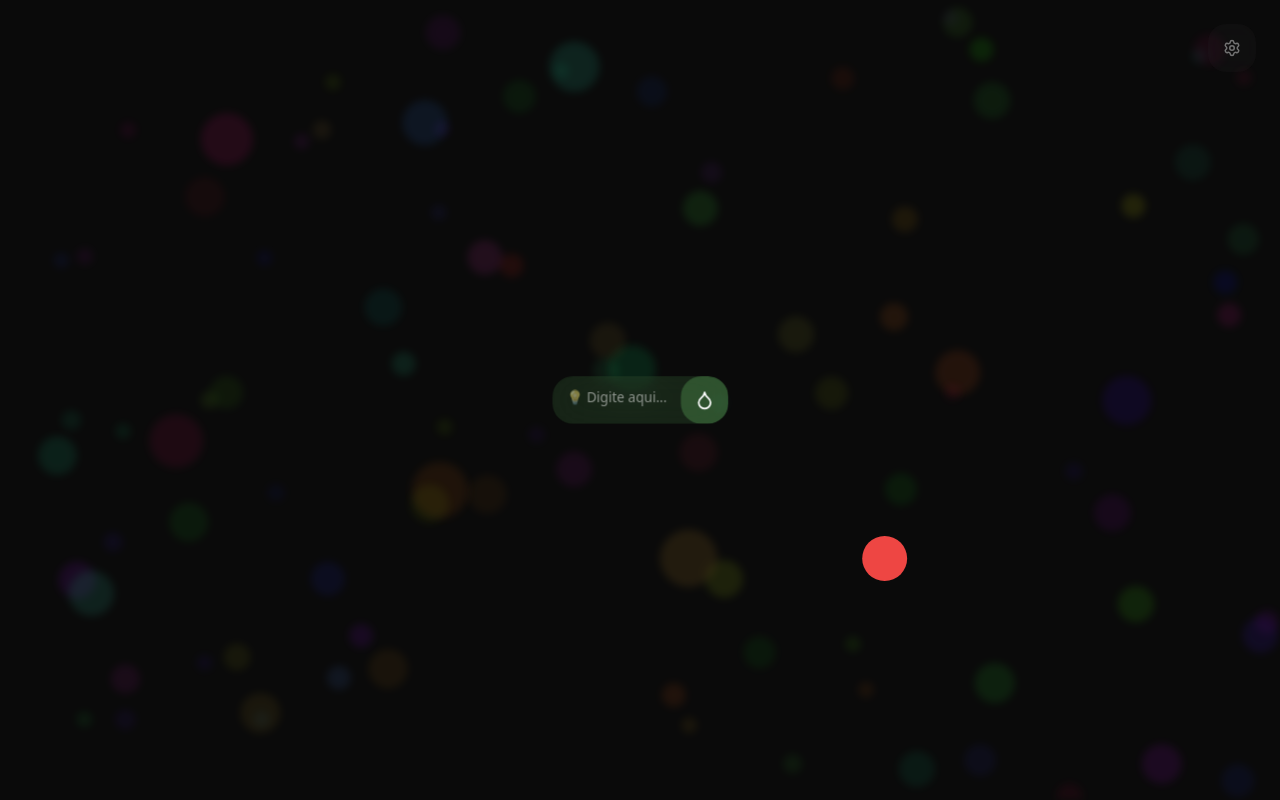
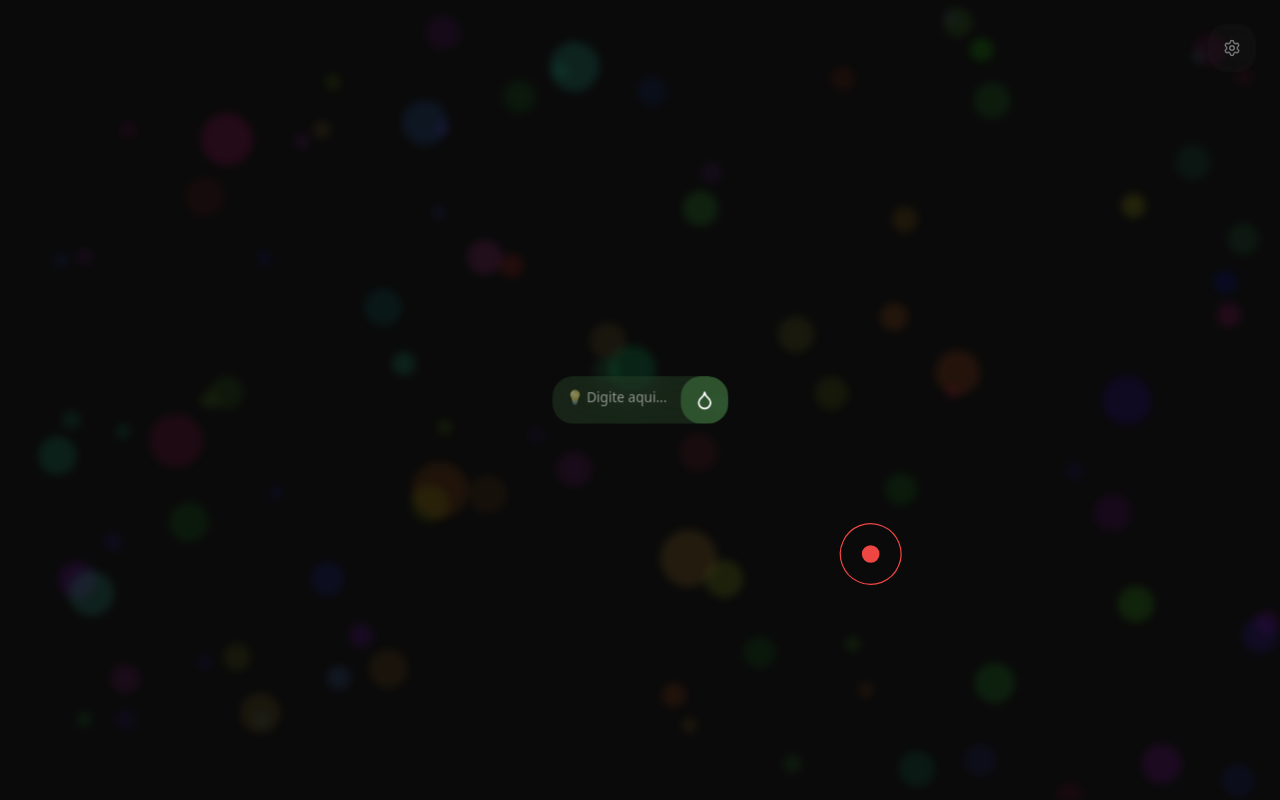
Before and after one commit to androsgithub/dropidea, a React (Vite) app: page / in a window 1280 px wide. Both pictures are taken after typing "Sample" into the empty fields and a click on the button 677 px from the left and 400 px from the top of the page. Built offline with nearby package versions, Linux system fonts and the light colour scheme; a web font is replaced by a local one.

Commit message:
feat: Refactor ParticleProgress and ParticleButton for improved animation and visual effects

```diff
--- a/src/components/Floating/Particle/ParticleProgress.tsx
+++ b/src/components/Floating/Particle/ParticleProgress.tsx
@@ -1,4 +1,3 @@
-import Color from 'color';
 import { motion, useAnimationFrame, useMotionValue } from 'framer-motion';
 
 type ParticleProgressProps = {
@@ -6,47 +5,40 @@ type ParticleProgressProps = {
   baseColor?: string;
   size?: number;
 };
-export function ParticleProgress({ percentage = 0, baseColor = '#ffffff', size = 64 }: ParticleProgressProps) {
+
+export function ParticleProgress({ percentage = 0, baseColor = '#ffffff', size = 56 }: ParticleProgressProps) {
   const rotation = useMotionValue(0);
   useAnimationFrame((t) => rotation.set(((t / 1000) * 30) % 360));
 
-  const progressAngle = (percentage / 100) * 360;
-  const color = Color(baseColor);
-
-  const createGradient = () => {
-    if (progressAngle === 0) return 'transparent';
-    if (percentage === 100) return color.alpha(1).string();
-
-    const maxOpacity = percentage / 100;
-    return `conic-gradient(
-      from 0deg,
-      ${color.alpha(0).string()} 0deg,
-      ${color.alpha(0.5 * maxOpacity).string()} ${progressAngle * 0.25}deg,
-      ${color.alpha(0.7 * maxOpacity).string()} ${progressAngle * 0.5}deg,
-      ${color.alpha(0.9 * maxOpacity).string()} ${progressAngle * 0.75}deg,
-      ${color.alpha(maxOpacity).string()} ${progressAngle}deg,
-      transparent ${progressAngle}deg,
-      transparent 360deg
-    )`;
-  };
+  const radius = size / 2;
+  const strokeWidth = size * 0.02;
+  const normalizedRadius = radius - strokeWidth / 2;
+  const circumference = normalizedRadius * 2 * Math.PI;
+  const strokeDasharray = `${circumference} ${circumference}`;
+  const strokeDashoffset = circumference - (percentage / 100) * circumference;
 
   return (
     <motion.div
-      style={{ rotate: rotation, width: size, height: size }}
-      initial={{ scale: 0.5, opacity: 0 }}
+      style={{ rotate: percentage == 100 ? 0 : rotation, width: size, height: size }}
+      initial={{ scale: 0, opacity: 0 }}
       animate={{ scale: 1, opacity: 1 }}
-      exit={{ scale: 0.5, opacity: 0 }}
-      className="absolute rounded-full"
+      exit={{ scale: 0, opacity: 0 }}
+      className="absolute"
     >
-      <div
-        className="absolute inset-0 rounded-full"
-        style={{
-          background: createGradient(),
-          mask: 'radial-gradient(circle at center, transparent 64%, black 62%, black 100%)',
-          WebkitMask: 'radial-gradient(circle at center, transparent 64%, black 62%, black 100%)'
-        }}
-      />
-      <div className="absolute inset-0 flex items-center justify-center"></div>
+      <svg width={size} height={size}>
+        <circle
+          cx={radius}
+          cy={radius}
+          r={normalizedRadius}
+          fill="none"
+          stroke={baseColor}
+          strokeWidth={strokeWidth}
+          strokeDasharray={strokeDasharray}
+          strokeDashoffset={strokeDashoffset}
+          strokeLinecap="round"
+          transform={`rotate(-90 ${radius} ${radius})`}
+        />
+      </svg>
     </motion.div>
   );
 }
--- a/src/components/Floating/ParticleButton.tsx
+++ b/src/components/Floating/ParticleButton.tsx
@@ -1,6 +1,5 @@
 import Color from 'color';
 import { AnimatePresence, motion, useAnimationFrame, useMotionValue, type Variants } from 'framer-motion';
-import { LoaderCircle } from 'lucide-react';
 import { useMemo, useRef, useState } from 'react';
 import type { Particle } from '../../types/Particle';
 import { ParticleProgress } from './Particle/ParticleProgress';
@@ -14,7 +13,7 @@ interface ParticleButtonProps {
 export function ParticleButton({ particle, style, onClick }: ParticleButtonProps) {
   const x = useMotionValue(0);
   const y = useMotionValue(0);
-  const floatingSize = useMotionValue(42);
+  const floatingScale = useMotionValue(1);
 
   const [isHovered, setIsHovered] = useState(false);
   const [isAnimationEnd, setIsAnimationEnd] = useState(false);
@@ -38,39 +37,41 @@ export function ParticleButton({ particle, style, onClick }: ParticleButtonProps
 
     const time = elapsed.current;
 
-    x.set(Math.cos(time + particle.visual.phase) * 5);
-    y.set(Math.sin(time + particle.visual.phase) * 10);
+    x.set(Math.cos(time + particle.visual.phase) * 20);
+    y.set(Math.sin(time + particle.visual.phase) * 20);
 
-    const pulse = 1 + 0.1 * Math.sin(time * 2 + particle.visual.phase);
-    floatingSize.set(42 * pulse);
+    const pulse = 1 + 0.15 * Math.sin(time * 2 + particle.visual.phase);
+    floatingScale.set(1 * pulse);
   });
   const variants: Variants = {
-    initial: { scale: 0, filter: 'contrast(0%) brightness(0%)', top: `50%`, left: `50%` },
+    initial: { scaleY: 0, scaleX: 0, top: `50%`, left: `50%`, skewX: particle.visual.left > 50 ? 90 : -90 },
     animate: {
-      scale: 1,
+      scaleY: 1,
+      scaleX: 1,
+      skewX: 0,
+      top: `${particle.visual.top}%`,
+      left: `${particle.visual.left}%`,
+      boxShadow: particle.data.insight
+        ? `0 0 32px 4px ${particle.visual.color}`
+        : `0 0 0px 0px ${particle.visual.color}`,
+
+      animation: `${particle.states.generatingInsight && 'var(--animate-pulse)'}`,
       transition: {
         delay,
         duration: 0.5,
         type: 'spring',
         bounce: 0.25,
         mass: 0.5
-      },
-      top: `${particle.visual.top}%`,
-      left: `${particle.visual.left}%`,
-      boxShadow: particle.data.insight
-        ? `0 0 32px 4px ${particle.visual.color}`
-        : `0 0 0px 0px ${particle.visual.color}`,
-      filter: 'contrast(100%) brightness(100%)',
-      animation: `${particle.states.generatingInsight && 'var(--animate-bounce)'}`
+      }
     },
     whileHover: {
-      scale: 1.6,
-      filter: 'contrast(110%) brightness(110%)',
+      scaleY: 1.5,
+      scaleX: 1.5,
       transition: { duration: 0.1, delay: 0 }
     },
     whileTap: {
-      scale: 1.8,
-      filter: 'contrast(130%) brightness(130%)',
+      scaleX: 1.75,
+      scaleY: 1.25,
       boxShadow: `0 0 48px ${particle.visual.color}`,
       transition: { duration: 0.1, delay: 0 }
     }
@@ -79,7 +80,7 @@ export function ParticleButton({ particle, style, onClick }: ParticleButtonProps
   return (
     <motion.button
       onDoubleClick={onClick}
-      className="z-50 flex cursor-pointer items-center justify-center text-xl"
+      className="z-50 flex cursor-pointer items-center justify-center rounded-full p-2 text-xl"
       variants={variants}
       initial="initial"
       animate="animate"
@@ -90,38 +91,32 @@ export function ParticleButton({ particle, style, onClick }: ParticleButtonProps
       onAnimationComplete={() => setIsAnimationEnd(true)}
       style={{
         ...style,
+        scale: floatingScale,
         top: `${particle.visual.top}%`,
         left: `${particle.visual.left}%`,
         backgroundColor: particle.visual.color,
-        borderRadius: '50%',
-        width: floatingSize,
-        height: floatingSize,
         boxShadow: particle.data.insight && `0 0 32px ${particle.visual.color}`,
         x,
         y
       }}
     >
+      {}
       {particle.data.tasks && (
         <ParticleProgress
+          key={particle.data.id}
           percentage={(particle.data.tasks.filter((p) => p.done).length / particle.data.tasks.length) * 100}
           baseColor={particle.visual.color}
         />
       )}
 
-      {particle.states.generatingInsight ? (
-        <LoaderCircle
-          className="animate-spin"
-          color={
-            Color(particle.visual.color).isDark()
-              ? Color(particle.visual.color).white(25).lighten(0.5).hex()
-              : Color(particle.visual.color).black(25).darken(0.5).hex()
+      {particle.visual.icon}
+      <AnimatePresence>{isHovered && <ParticleTooltip particle={particle} />}</AnimatePresence>
+    </motion.button>
+  );
 }
-        />
-      ) : (
-        particle.visual.icon
-      )}
-      <AnimatePresence>
-        {isHovered && (
+
+function ParticleTooltip({ particle }: { particle: Particle }) {
+  return (
     <motion.div
       initial={{ opacity: 0, y: 40, scaleY: 0, scaleX: 2, rotate: '45deg' }}
       animate={{ opacity: 1, y: 0, scaleY: 1, scaleX: 1, rotate: '0deg' }}
@@ -132,15 +127,13 @@ export function ParticleButton({ particle, style, onClick }: ParticleButtonProps
         bounce: 1,
         mass: 0.5
       }}
-            className="pointer-events-none absolute bottom-full mb-1 flex justify-self-center rounded-full px-1 py-0.5 text-[8px] font-semibold backdrop-blur-3xl"
+      className="pointer-events-none absolute bottom-full mb-1 flex justify-self-center rounded-full px-1.5 py-1 text-[8px] font-semibold backdrop-blur-3xl"
       style={{
-              backgroundColor: Color(particle.visual.color).alpha(0.25).hexa()
+        backgroundColor: Color(particle.visual.color).alpha(0.25).hexa(),
+        color: Color(particle.visual.color).lighten(0.75).hexa()
       }}
     >
       <p className="max-w-24 flex-1 truncate">{particle.data.title}</p>
     </motion.div>
-        )}
-      </AnimatePresence>
-    </motion.button>
   );
 }
```
Lines whose indentation alone changed are shown as unchanged.
